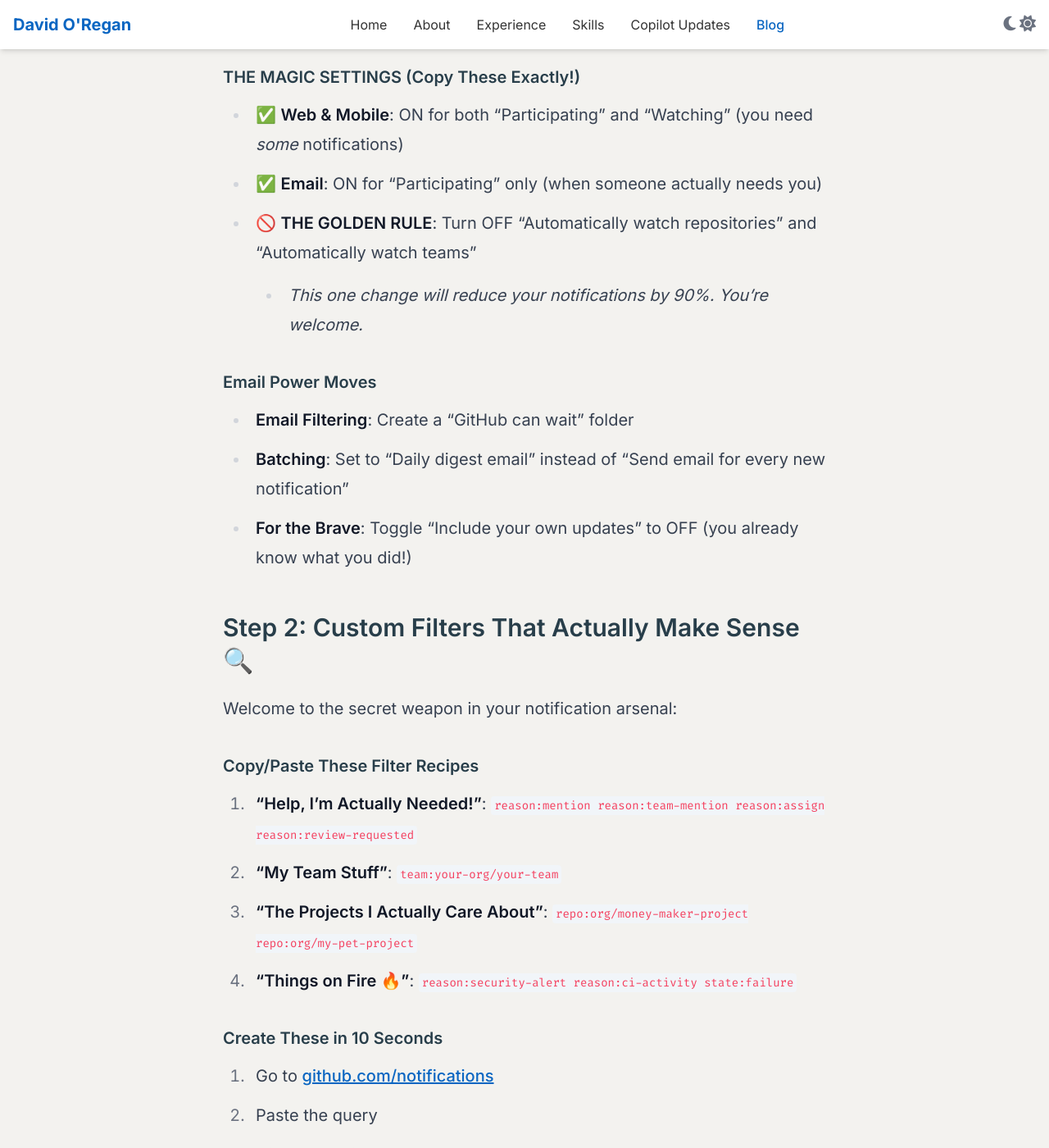
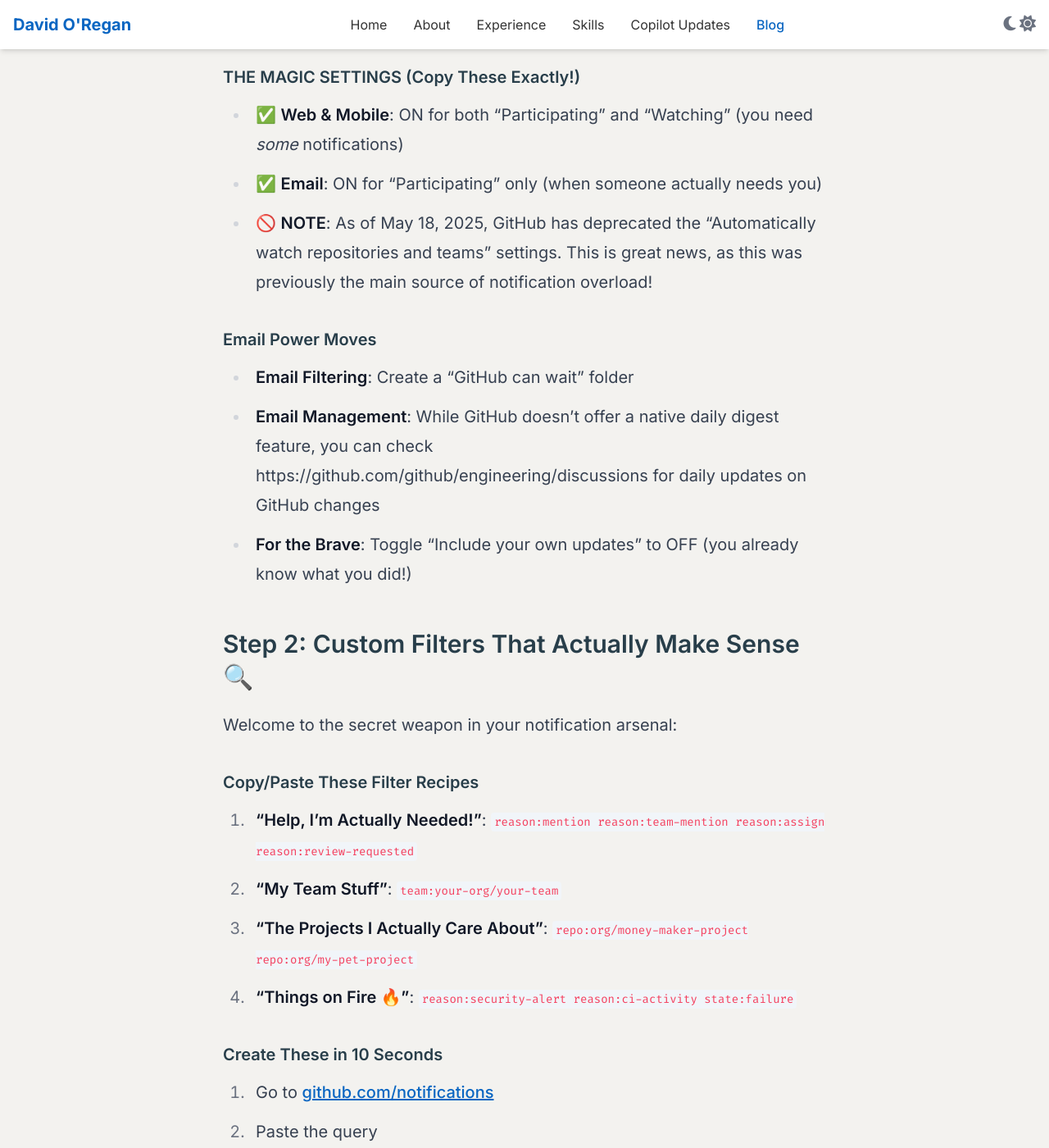
Before and after one commit to Oregand/oregand.github.io, a Jekyll site: the page built from _posts/2025-04-29-github-notifications-cheatsheet.md, in a window 1280 px wide and 1400 px high, scrolled down 2014 px. Shown: the whole window at 82% size. Built offline with Jekyll 4.4.1, drawn with Linux system fonts in a browser that asks for light colours; some of the changed text lies outside the part shown.

Commit message:
update blog

```diff
--- a/_posts/2025-04-29-github-notifications-cheatsheet.md
+++ b/_posts/2025-04-29-github-notifications-cheatsheet.md
@@ -4,7 +4,7 @@ title: "GitHub Notifications Survival Guide: The Ultimate Cheatsheet"
 date: 2025-04-29
 categories: github productivity
 description: "A fun, practical guide to conquering GitHub notifications and reclaiming your sanity in a remote-first environment with thousands of repositories."
-image: https://images.unsplash.com/photo-1614624532603-9d61cc152992?ixlib=rb-4.0.3&ixid=M3wxMjA3fDB8MHxwaG90by1wYWdlfHx8fGVufDB8fHx8fA%3D%3D&auto=format&fit=crop&w=2070&q=80
+image: https://images.unsplash.com/photo-1522542550221-31fd19575a2d?ixlib=rb-4.0.3&auto=format&fit=crop&w=2070&q=80
 ---
 
 ## Help! I'm Drowning in GitHub Notifications! 🏊‍♂️
@@ -38,13 +38,12 @@ Settings > Notifications (or just go to github.com/settings/notifications)
 
 - ✅ **Web & Mobile**: ON for both "Participating" and "Watching" (you need *some* notifications)
 - ✅ **Email**: ON for "Participating" only (when someone actually needs you)
-- 🚫 **THE GOLDEN RULE**: Turn OFF "Automatically watch repositories" and "Automatically watch teams"
-  - *This one change will reduce your notifications by 90%. You're welcome.*
+- 🚫 **NOTE**: As of May 18, 2025, GitHub has deprecated the "Automatically watch repositories and teams" settings. This is great news, as this was previously the main source of notification overload!
 
 #### Email Power Moves
 
 - **Email Filtering**: Create a "GitHub can wait" folder
-- **Batching**: Set to "Daily digest email" instead of "Send email for every new notification"
+- **Email Management**: While GitHub doesn't offer a native daily digest feature, you can check https://github.com/github/engineering/discussions for daily updates on GitHub changes
 - **For the Brave**: Toggle "Include your own updates" to OFF (you already know what you did!)
 
 ### Step 2: Custom Filters That Actually Make Sense 🔍
@@ -59,10 +58,10 @@ Welcome to the secret weapon in your notification arsenal:
 4. **"Things on Fire 🔥"**: `reason:security-alert reason:ci-activity state:failure`
 
 #### Create These in 10 Seconds
+
 1. Go to [github.com/notifications](https://github.com/notifications)
 2. Paste the query
-3. Hit the save icon
-4. Name it something that will make you chuckle
+3. Check [the docs](https://docs.github.com/en/account-and-profile/managing-subscriptions-and-notifications-on-github/viewing-and-triaging-notifications/managing-notifications-from-your-inbox?utm_source=chatgpt.com#customizing-your-inbox-with-custom-filters) for more options!
 
 ### Step 3: The Four-Tier Watching System (Your New Best Friend) 👀
 
@@ -71,7 +70,7 @@ With thousands of repos, you need a plan. Here's yours:
 #### Tier 1: "My Precious" (5-10 repos)
 
 - **What**: Your babies – the repos you actively work on
-- **Setting**: Custom watch with PRs, Issues, Discussions, Security alerts
+- **Setting**: Customized watch settings with PRs, Issues, Discussions, Security alerts
 - **Skip**: Wiki updates (unless you enjoy documentation... said no one ever)
 
 #### Tier 2: "The Cool Kids Club" (10-20 repos)
@@ -121,12 +120,12 @@ With thousands of repos, you need a plan. Here's yours:
 
 For the hammock/coffee shop/couch developer:
 
-1. **GitHub Mobile App**: It's actually good now, I promise
+1. **GitHub Mobile App**: [It's actually good now, I promise](https://github.com/mobile)
 2. **Selective Push Notifications**:
    - ON: @mentions, reviews, assignments (the stuff you can't ignore)
    - OFF: Everything else (your phone battery will thank you)
 3. **Working Hours**: Set quiet hours to preserve your sanity
-4. **Quick Replies**: Master the art of "LGTM 👍" and "I'll look at this tomorrow!"
+4. **Quick Responses**: While the GitHub mobile app doesn't have built-in quick replies, you can manually type short responses like "LGTM 👍" and "I'll look at this tomorrow!"
 
 ## Advanced Hacks for Notification Ninjas 🥷🥷
 
```
